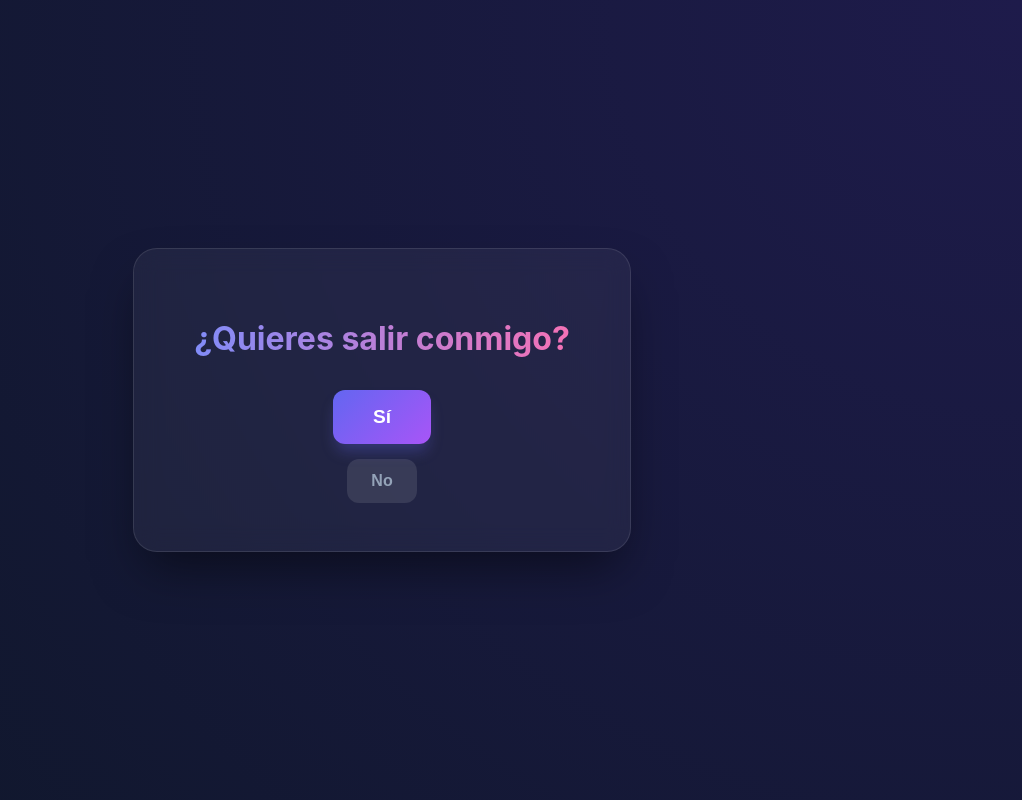
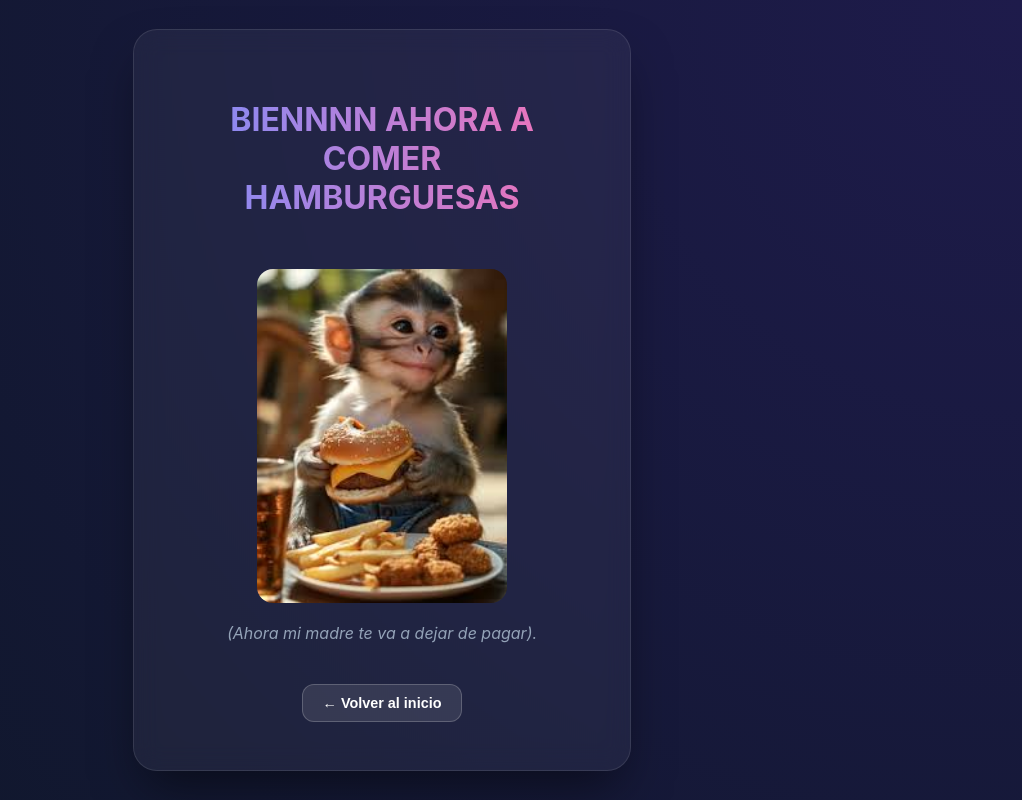
Before and after one commit to uo300279/san_valentin_friki, a plain HTML site: page index.html in a window 1280 px wide. Both pictures are taken after a click on the button "Sí". Shown: the whole page, without its empty margins (258-1280 px from the left). Drawn offline with Linux system fonts and the light colour scheme.

```diff
--- a/index.html
+++ b/index.html
@@ -113,3 +113,44 @@
             <button id="si" onclick="aceptar()">Sí</button>
             <button id="no" onclick="rechazar()">No</button>
         </div>
+    </div>
+
+    <script>
+        let index = 0;
+        const frases = [
+            "¿Segura seguirisima?",
+            "Que si o",
+            "Pues te robo a pipi",
+            "Si sigues dándole es que eres infiel",
+            "Error",
+            "Pajesi cabron"
+        ];
+
+        function rechazar() {
+            const btnNo = document.getElementById('no');
+            const btnSi = document.getElementById('si');
+
+            btnNo.innerText = frases[index];
+            index = (index + 1) % frases.length;
+
+            const currentSize = parseFloat(window.getComputedStyle(btnSi).fontSize);
+            btnSi.style.fontSize = (currentSize * 1.1) + "px";
+            btnSi.style.padding = (parseFloat(window.getComputedStyle(btnSi).padding) * 1.05) + "px";
+        }
+
+        function aceptar() {
+            const card = document.getElementById('mainCard');
+            card.innerHTML = `
+                <h1>BIENNNN AHORA A COMER HAMBURGUESAS</h1>
+                <img src="monin.jpg" class="success-img" alt="Celebración">
+                <p style="margin-top: 20px; color: #94a3b8; font-style: italic;">
+                    (Ahora mi madre te va a dejar de pagar).
+                </p>
+                <button class="btn-volver" onclick="window.location.reload()">
+                    ← Volver al inicio
+                </button>
+            `;
+        }
+    </script>
+</body>
+</html>
```
